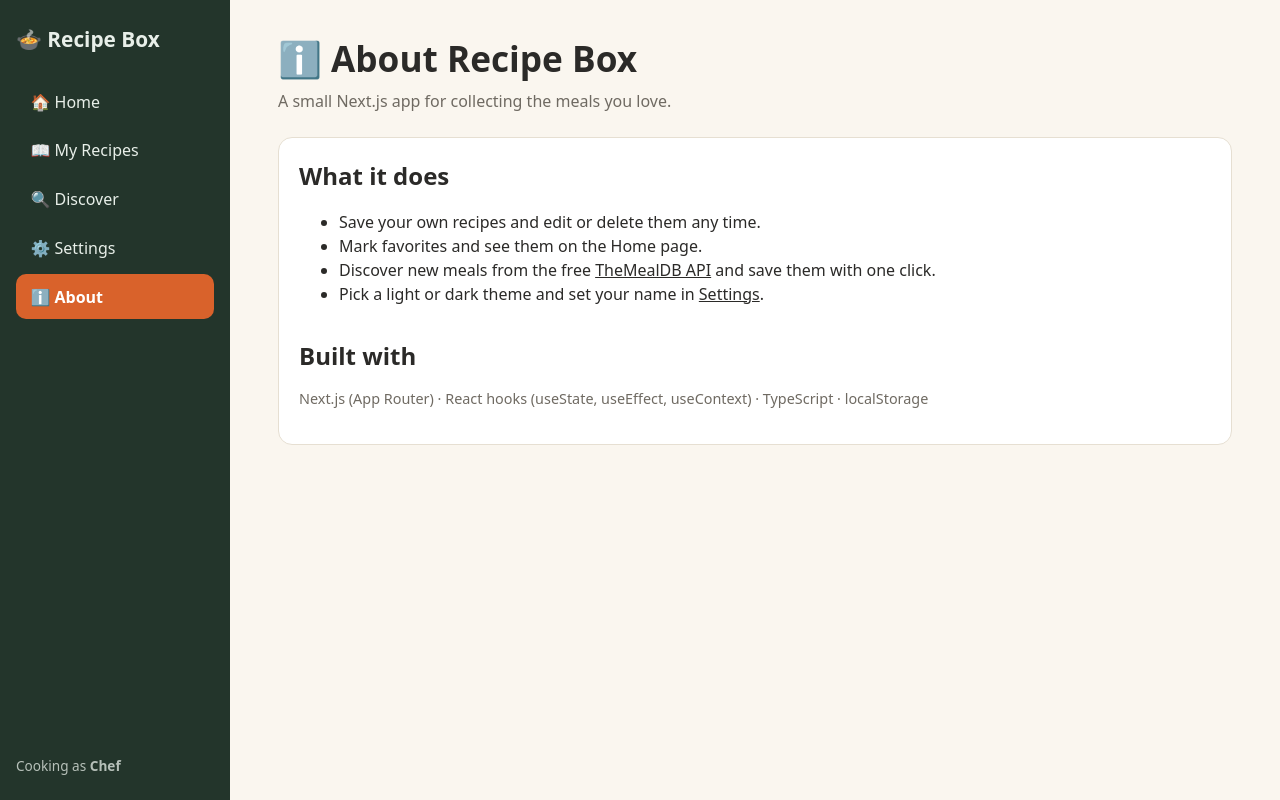
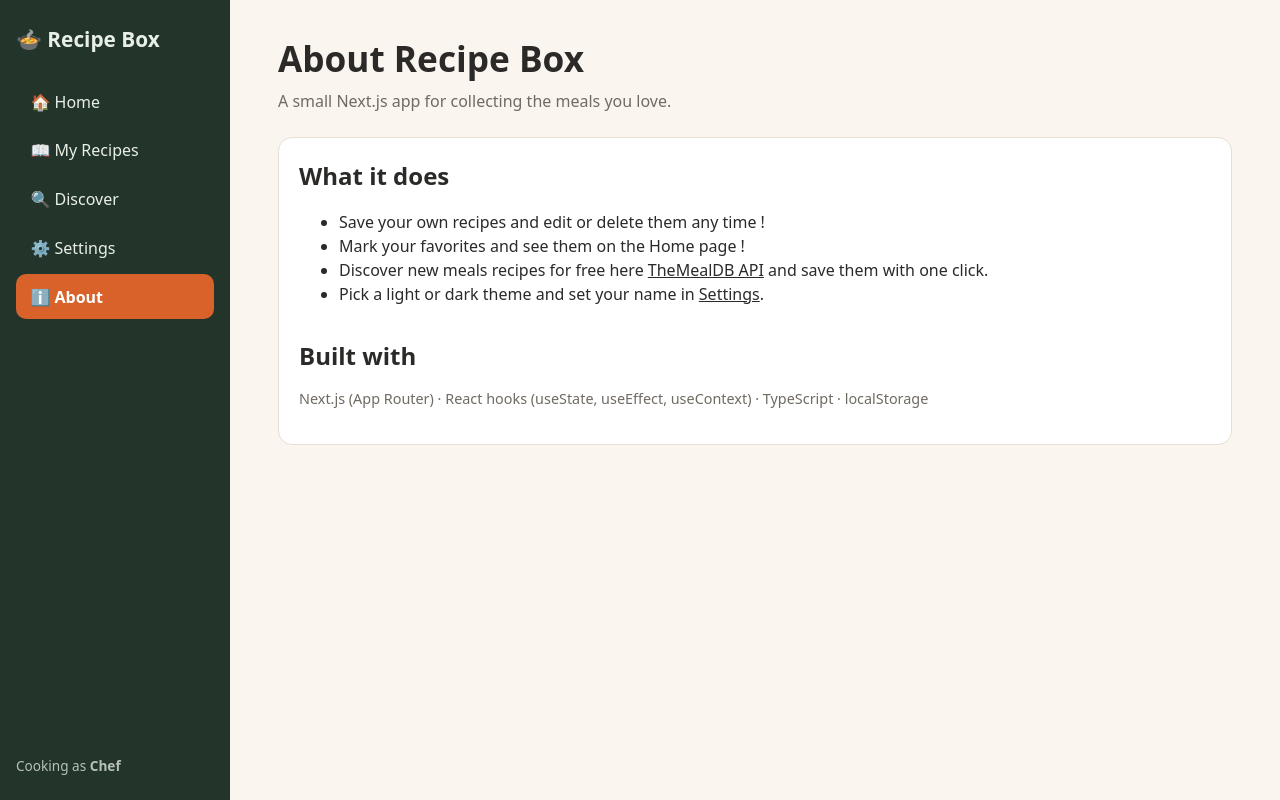
Before and after one commit to AnthonyBurgic1/Asssignment2, a Next.js app in the folder recipe-box/: page /about in a window 1280 px wide. Built offline with nearby package versions, Linux system fonts and the light colour scheme.

Commit message:
I have changed the <h1> tag and have also changed the <li> tag 1 - 2

```diff
--- a/recipe-box/app/about/page.tsx
+++ b/recipe-box/app/about/page.tsx
@@ -3,16 +3,16 @@ import Link from "next/link";
 export default function AboutPage() {
   return (
     <>
-      <h1>ℹ️ About Recipe Box</h1>
+      <h1>About Recipe Box</h1>
       <p className="lead">A small Next.js app for collecting the meals you love.</p>
 
       <div className="card">
         <h2 style={{ marginTop: 0 }}>What it does</h2>
         <ul>
-          <li>Save your own recipes and edit or delete them any time.</li>
-          <li>Mark favorites and see them on the Home page.</li>
+          <li>Save your own recipes and edit or delete them any time !</li>
+          <li>Mark your favorites and see them on the Home page !</li>
           <li>
-            Discover new meals from the free <a href="https://www.themealdb.com/api.php" target="_blank" rel="noreferrer"><u>TheMealDB API</u></a> and save them with one click.
+            Discover new meals recipes for free here <a href="https://www.themealdb.com/api.php" target="_blank" rel="noreferrer"><u>TheMealDB API</u></a> and save them with one click.
           </li>
           <li>Pick a light or dark theme and set your name in <Link href="/settings"><u>Settings</u></Link>.</li>
         </ul>
```
